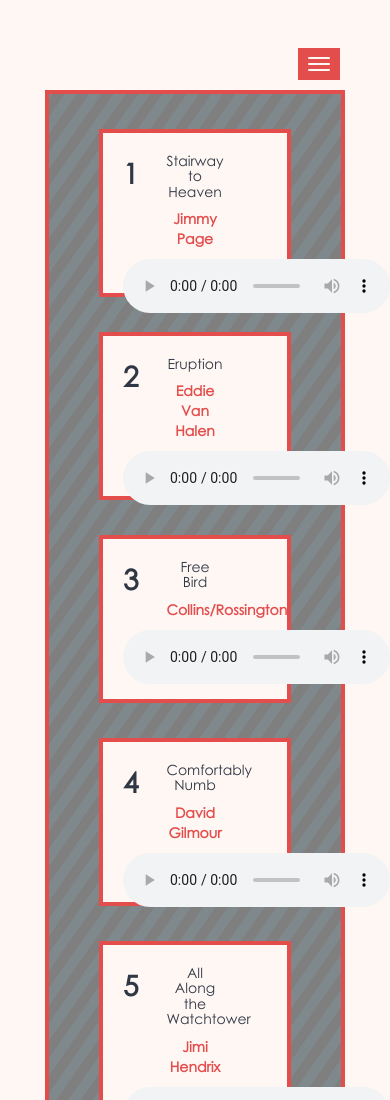
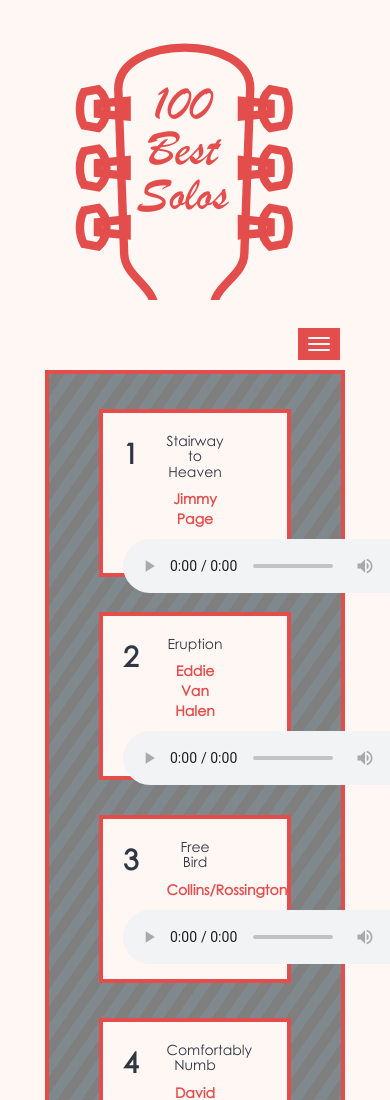
Before and after one commit to leonine90/100BestSolos, a website: page app/index.html in a window 390 px wide. Shown: the top 1100 px of the page. Drawn offline with nearby package versions, Linux system fonts and the light colour scheme; some packages are replaced by stand-ins of ours; files that its build step writes are made by us from their sources; a script that the page names is missing.

Commit message:
Add logo to mobile size

```diff
--- a/app/index.html
+++ b/app/index.html
@@ -46,6 +46,7 @@
     <audio class="first" xmlns="http://www.w3.org/1999/xhtml">
         <source src="media/1st.mp3" type="audio/mpeg" />
     </audio>
+
     <div class="container-fluid">
         <div class="row">
             <aside class="col-sm-4 hidden-xs guitar">
@@ -88,7 +89,7 @@
                     <g class="logo">
                         <a href="#/" class="hvr-grow" style="outline:0;" tabindex="-1">
                             <text transform='translate(100,100)'>100</text>
-                            <text transform='translate(100,150)'>Guitar</text>
+                            <text transform='translate(100,150)'>Best</text>
                             <text transform='translate(100,200)'>Solos</text>
                         </a>
                     </g>
@@ -96,6 +97,67 @@
 
             </aside>
             <main class="col-xs-12 col-sm-8">
+                    <div class="small-logo hidden-sm hidden-md hidden-lg">
+                    <svg version="1.1" xmlns="http://www.w3.org/2000/svg" xmlns:xlink="http://www.w3.org/1999/xlink" x="0px" y="0px" height="280" width="250">
+                        <g class="guitar-part" transform="translate(-750,-80) scale(2.1)">
+                            <path d="M397.665,182.609l0.076-5.757
+		c0.162-11.954-14.409-16.235-14.806-27.354l-2.784-77.904c-0.966-27.043,64.138-27.239,62.792,0l-2.785,77.904
+		c-0.398,11.116-14.949,14.742-14.805,26.695l0.077,6.415l-13.024,14.397L397.665,182.609z" />
+                            <path d="M400.85,219.76c0.008,0,0.015-0.002,0.023-0.003
+		c0.721-0.108,1.444-0.208,2.169-0.299c0.047-0.007,0.094-0.011,0.14-0.016c0.686-0.086,1.374-0.164,2.064-0.233
+		c0.117-0.013,0.234-0.022,0.35-0.032c0.625-0.06,1.251-0.118,1.878-0.164c0.213-0.017,0.427-0.029,0.639-0.043
+		c0.538-0.038,1.075-0.074,1.614-0.102c0.365-0.018,0.733-0.028,1.099-0.043c0.394-0.015,0.787-0.033,1.183-0.045
+		c0.77-0.021,1.542-0.03,2.316-0.03c0.948,0,1.893,0.018,2.837,0.048c0.24,0.008,0.479,0.02,0.719,0.029
+		c0.762,0.03,1.522,0.069,2.28,0.117c0.188,0.013,0.376,0.023,0.564,0.038c1.967,0.139,3.919,0.339,5.854,0.604
+		c0.001,0,0.003,0,0.006,0l-1.154-36.977h-27.765l-1.184,37.917C397.928,220.237,399.383,219.98,400.85,219.76z" />
+                            <path d="M400.169,218.434
+		c0.266-12.137,0.266-24.158,0.893-35.825" />
+                            <path d="M405.249,217.958
+		c-0.808-11.661,0.795-23.682,0.567-35.349" />
+                            <path d="M410.322,217.51
+		c-1.072-12.015,0.53-23.234,0.25-34.901" />
+                            <path d="M415.386,217.51
+		c0.275-12.015,0.275-23.234-0.059-34.901" />
+                            <path d="M420.508,217.958
+		c-0.04-11.661-0.04-23.682-0.425-35.349" />
+                            <path d="M424.323,217.958c-0.65-11.661-0.65-23.682-0.844-35.349" />
+                            <g>
+                                <path d="M459.296,72.355
+			c2.591,4.462,2.591,11.469,0,15.93l-6.781,1.238c-5.188-4.46-5.188-13.943,0-18.404L459.296,72.355z" />
+                                <polygon points="439.005,76.622 452.663,77.976
+			452.663,82.665 439.005,84.021 		" />
+                                <path d="M459.296,100.587
+			c2.591,4.462,2.591,11.469,0,15.931l-6.781,1.237c-5.188-4.462-5.188-13.944,0-18.406L459.296,100.587z" />
+                                <polygon points="439.005,104.852 452.663,106.209
+			452.663,110.897 439.005,112.251 		" />
+                                <path d="M459.296,128.817
+			c2.591,4.462,2.591,11.471,0,15.931l-6.781,1.239c-5.188-4.461-5.188-13.945,0-18.405L459.296,128.817z" />
+                                <polygon points="439.005,133.085 452.663,134.439
+			452.663,139.128 439.005,140.484 		" />
+                                <path d="M363.809,72.355
+			c-2.592,4.462-2.592,11.469,0,15.93l6.782,1.238c5.186-4.46,5.186-13.943,0-18.404L363.809,72.355z" />
+                                <polygon points="384.102,76.622 370.441,77.976
+			370.441,82.665 384.102,84.021 		" />
+                                <path d="M363.809,100.587
+			c-2.592,4.462-2.592,11.469,0,15.931l6.782,1.237c5.186-4.462,5.186-13.944,0-18.406L363.809,100.587z" />
+                                <polygon points="384.102,104.852 370.441,106.209
+			370.441,110.897 384.102,112.251 		" />
+                                <path d="M363.809,128.817
+			c-2.592,4.462-2.592,11.471,0,15.931l6.782,1.236c5.186-4.459,5.186-13.943,0-18.404L363.809,128.817z" />
+                                <polygon points="384.102,133.085 370.441,134.439
+			370.441,139.128 384.102,140.484 		" />
+                            </g>
+                        </g>
+                            <g class="logo" transform='scale(0.9)'>
+                                <a class="hvr-grow" style="outline:0;" tabindex="-1">
+                                    <text transform='translate(125,110)'>100</text>
+                                    <text transform='translate(125,160)'>Best</text>
+                                    <text transform='translate(125,210)'>Solos</text>
+                                </a>
+                            </g>
+                    </svg>
+                    </div>
+
                 <header class="header">
                     <nav class="navbar navbar-default my-nav" role="navigation">
                         <div class="container">
@@ -108,8 +170,8 @@
                             </div>
                             <div class="collapse navbar-collapse" id="myNavbar">
                                 <ul class="nav navbar-nav navbar-right flex-container">
-                                    <li><a href="#/" class="hvr-sink flex-item">تماس با ما</a></li>
-                                    <li><a ng-href="#/about" class="hvr-sink flex-item">درباره ما</a></li>
+                                    <li><a href="#/" class="hvr-sink flex-item"> درباره ما</a></li>
+                                    <li><a ng-href="#/about" class="hvr-sink flex-item">گیتاریست ها</a></li>
                                     <li><a ng-href="#/" class="hvr-sink flex-item">خانه</a></li>
                                 </ul>
                             </div>
--- a/app/styles/main.scss
+++ b/app/styles/main.scss
@@ -82,6 +82,9 @@ nav,.navbar,.navbar-default, .my-nav{
 .header {
 
     /* Make the masthead heading the same height as the sigation */
+    animation: fadeIn 0.5s 1s ease-in forwards, slideDown 0.5s 1s ease-in;
+    opacity:0;
+    visibility: hidden;
     h3 {
         margin-top: 0;
         margin-bottom: 0;
@@ -155,7 +158,7 @@ nav,.navbar,.navbar-default, .my-nav{
     }
     .my-nav {
         a {
-            width: 120px;
+            width: 8em;
         }
     }
     .hvr-sink {
@@ -220,7 +223,7 @@ nav,.navbar,.navbar-default, .my-nav{
     a {
         &:hover,
         &:focus {
-            fill: $secondColor;
+            fill: $firstColor;
             text-decoration: none;
         }
         &:visited {
@@ -233,8 +236,11 @@ nav,.navbar,.navbar-default, .my-nav{
     width: 100%;
 }
 .guitar {
+    animation: fadeIn 0.5s ease-in forwards, slideRight 0.5s ease-in;
     height: 70%;
+    //opacity:0;
     padding-left: 0;
+    //visibility: hidden;
 }
 
 .guitar-part {
@@ -259,12 +265,15 @@ nav,.navbar,.navbar-default, .my-nav{
 
 .music-box {
     @include border($border);
+    animation: fadeIn 0.5s ease-in forwards, slideLeft 0.5s ease-in;
     background: repeating-linear-gradient( -55deg, rgba(0, 28, 38, 0.5), rgba(0, 28, 38, 0.5) 10px, rgba(0, 8, 11, 0.5) 10px, rgba(0, 8, 11, 0.5) 20px);
     //border-radius: 40px;
     color: $thirdColor;
     font-family: gothic;
     font-weight: bold;
 	height: 1200px;
+    opacity:0;
+    visibility: hidden;
     @media screen and (max-width:768px){
         margin-top: 0;
     }
@@ -406,3 +415,44 @@ nav,.navbar,.navbar-default, .my-nav{
     overflow-y: hidden;
     position: relative;
 }
+
+.small-logo {
+	display: flex;
+    justify-content: center;
+    animation: fadeIn 0.5s ease-in forwards, slideDown 0.5s ease-in;
+}
+
+@keyframes fadeIn{
+    from{
+        opacity:0;
+        visibility: hidden;
+    }
+    to{
+        opacity: 1;
+        visibility: visible;
+    }
+}
+@keyframes slideRight{
+    from{
+        transform: translateX(-200px);
+    }
+    to{
+       transform: translateX(0px);
+    }
+}
+@keyframes slideDown{
+    from{
+        transform: translateY(-200px);
+    }
+    to{
+       transform: translateX(0px);
+    }
+}
+@keyframes slideLeft{
+    from{
+        transform: translateX(400px);
+    }
+    to{
+       transform: translateX(0px);
+    }
+}
```
Also changed, not shown: app/views/main.html (indentation only). Lines whose indentation alone changed are shown as unchanged.
